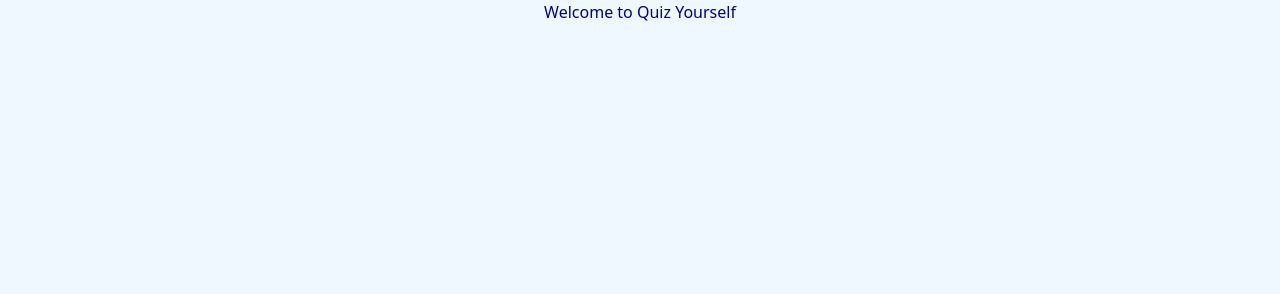
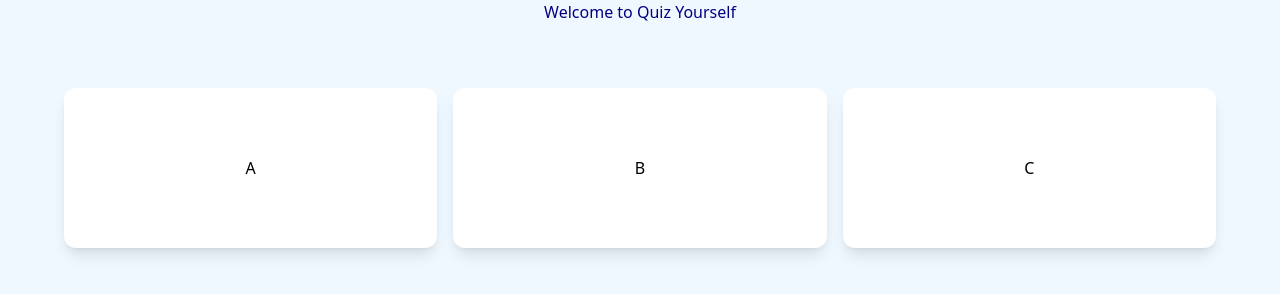
Before and after one commit to jonahkingcs/quiz-site, a plain HTML site: page index.html in a window 1280 px wide. Drawn offline with nearby package versions, Linux system fonts and the light colour scheme.

Commit message:
Add section for answering question with grid of 12 columns. 3 divs each for one answer with text centred in the middle using flex.

```diff
--- a/index.html
+++ b/index.html
@@ -9,5 +9,16 @@
 </head>
 <body>
     <h1>Welcome to Quiz Yourself</h1>
+    <section class="grid grid-cols-12 gap-4 pl-16 pt-16 pr-16">
+        <div class="col-span-4 bg-white rounded-xl shadow-lg min-h-40 flex items-center justify-center">
+            <p class="text-center">A</p>
+        </div>
+        <div class="col-span-4 bg-white rounded-xl shadow-lg min-h-40 flex items-center justify-center">
+            <p class="text-center">B</p>
+        </div>
+        <div class="col-span-4 bg-white rounded-xl shadow-lg min-h-40 flex items-center justify-center">
+            <p class="text-center">C</p>
+        </div>
+    </section>
 </body>
 </html>
```
